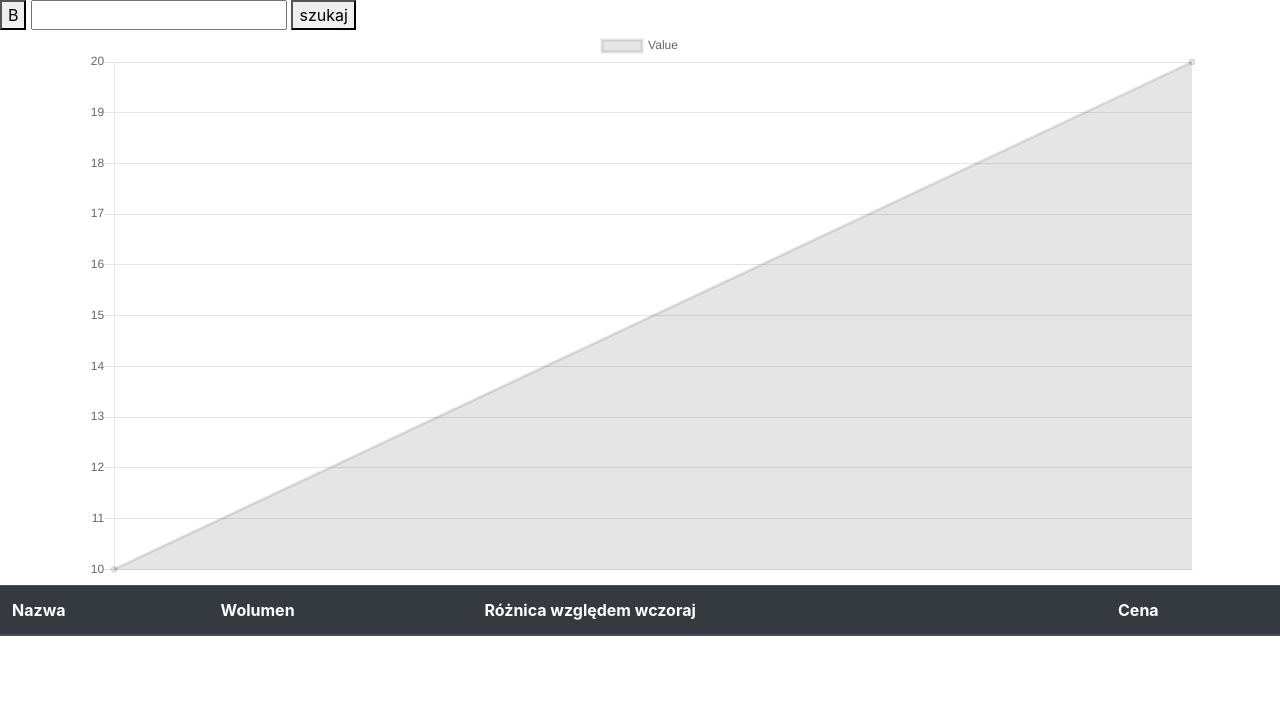
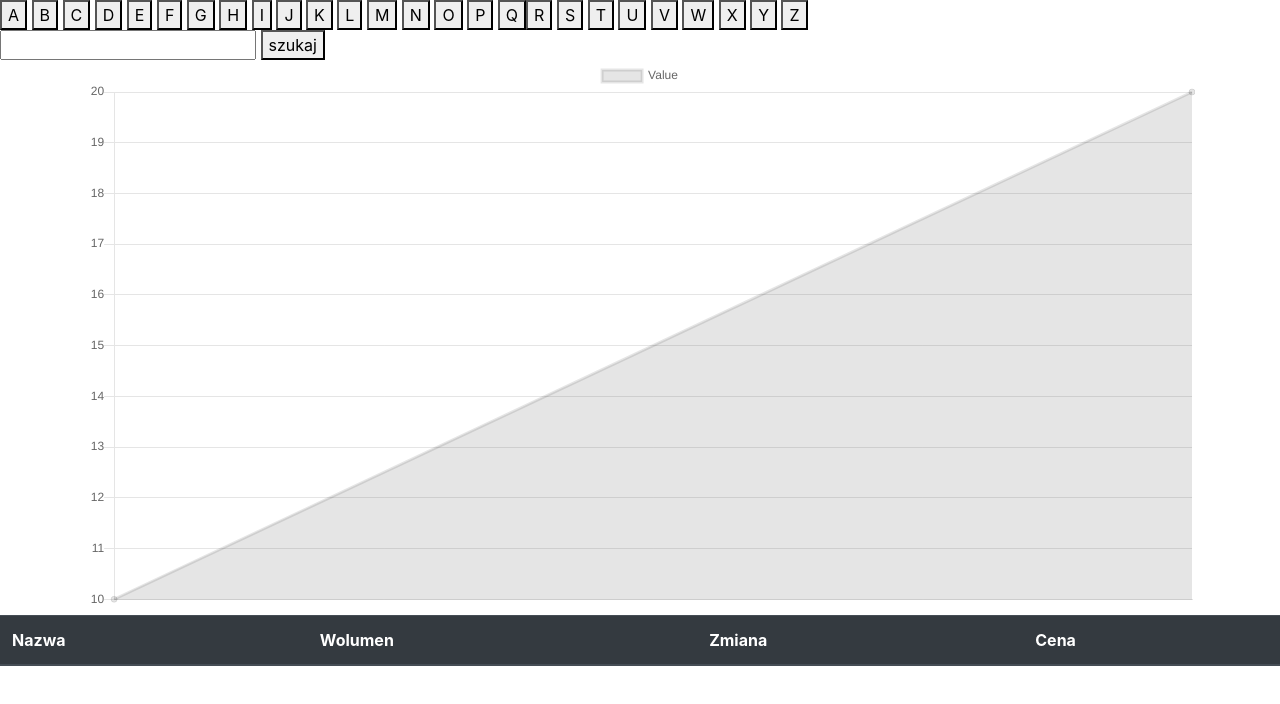
Before and after one commit to OskarKozaczka/Projekt-EDI, a plain HTML site: page index.html in a window 1280 px wide. Drawn offline with nearby package versions, Linux system fonts and the light colour scheme; no server answers.

Commit message:
tables fixed

```diff
--- a/index.html
+++ b/index.html
@@ -8,7 +8,34 @@
         <script src="https://cdnjs.cloudflare.com/ajax/libs/Chart.js/2.9.3/Chart.min.js"></script>
     </head>
     <body>
-        <button onclick="b()">B</button>
+        <div id="alphabet">
+            <button onclick="b()">A</button>
+            <button onclick="b()">B</button>
+            <button onclick="b()">C</button>
+            <button onclick="b()">D</button>
+            <button onclick="b()">E</button>
+            <button onclick="b()">F</button>
+            <button onclick="b()">G</button>
+            <button onclick="b()">H</button>
+            <button onclick="b()">I</button>
+            <button onclick="b()">J</button>
+            <button onclick="b()">K</button>
+            <button onclick="b()">L</button>
+            <button onclick="b()">M</button>
+            <button onclick="b()">N</button>
+            <button onclick="b()">O</button>
+            <button onclick="b()">P</button>
+            <button onclick="b()">Q</but ton>
+            <button onclick="b()">R</button>
+            <button onclick="b()">S</button>
+            <button onclick="b()">T</button>
+            <button onclick="b()">U</button>
+            <button onclick="b()">V</button>
+            <button onclick="b()">W</button>
+            <button onclick="b()">X</button>
+            <button onclick="b()">Y</button>
+            <button onclick="b()">Z</button>
+        </div>
         <input type="text" name="firstname">
         <button onclick="search()">szukaj</button>
 
@@ -21,7 +48,7 @@
             <tr>
                 <th scope="col" style="text-align: left;">Nazwa</th>
                 <th scope="col">Wolumen</th>
-                <th scope="col">Różnica względem wczoraj</th>
+                <th scope="col">Zmiana</th>
                 <th scope="col">Cena</th>
 
             </tr>
@@ -158,22 +185,19 @@ request.onreadystatechange = function()
 
 
         Cena=Response2.values["0"]["close"]
-        difference=Response2.values["0"]["close"]-Response2.values["1"]["close"]
-        difference=Math.round(difference*10000)/10000;
+        difference=((Response2.values["0"]["close"]-Response2.values["1"]["close"])/Response2.values["0"]["close"])*100
+        difference=Math.round(difference*100)/100;
         volume=Response2.values["0"]["volume"]
-
         let output = `
             <td>${element["name"]}</td>
             <td>${volume}</td>
-            <td>${difference}</td>
+            <td>${difference}%</td>
             <td>${Cena}</td>
 
         `
         let row = document.createElement("tr")
-
         row.setAttribute("id","row")
         row.innerHTML = output
-
         document.querySelector("tbody").appendChild(row)
 
 
```
